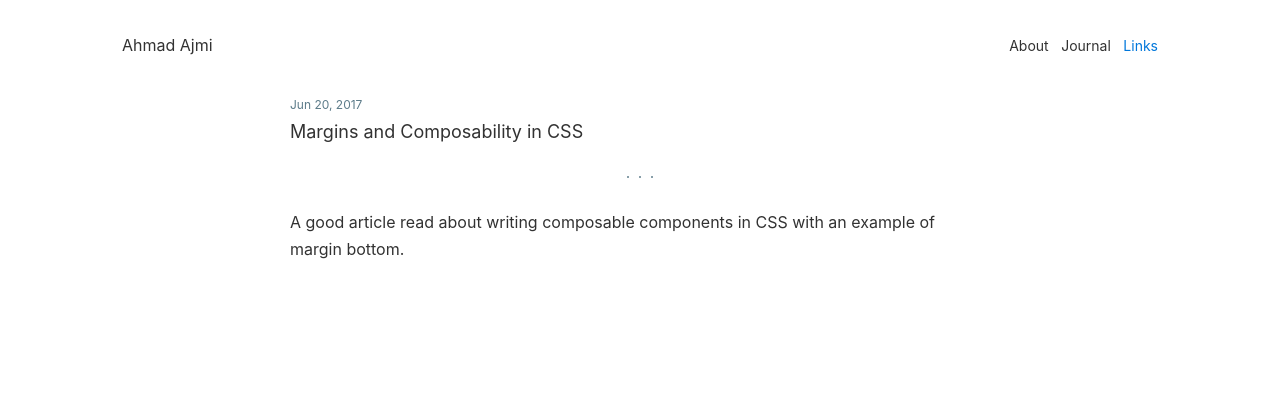
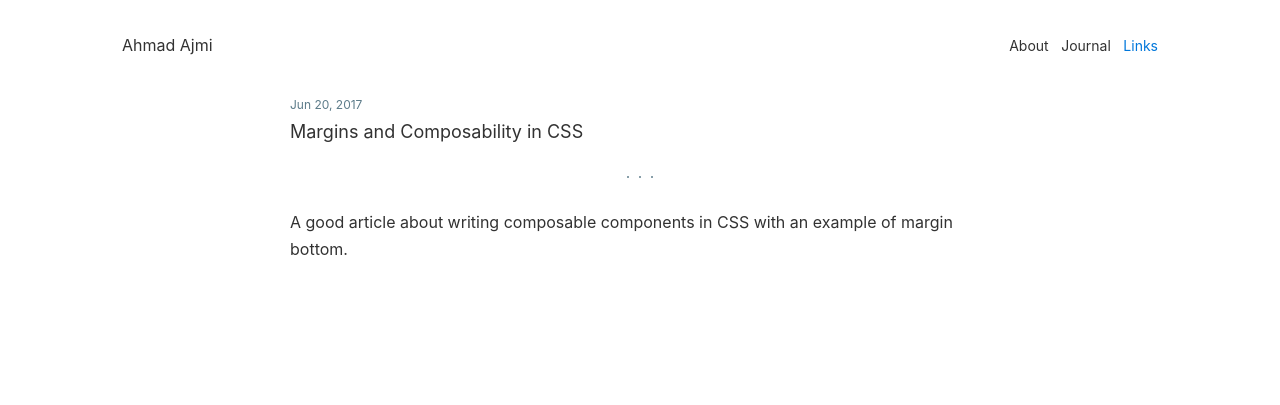
Before and after one commit to ahmadajmi/ahmadajmi.github.io, a Jekyll site: the page built from _links/margins-and-composability-in-css.md, in a window 1280 px wide. Shown: the top 405 px of the page. Built offline with Jekyll 4.4.1, drawn with Linux system fonts in a browser that asks for light colours; some web fonts are replaced.

```diff
--- a/_links/margins-and-composability-in-css.md
+++ b/_links/margins-and-composability-in-css.md
@@ -5,4 +5,4 @@ link: http://giuseppegurgone.com/margins-and-composability-in-css#context-and-de
 date: '2017-06-20 08:25:16'
 ---
 
-A good article read about writing composable components in CSS with an example of margin bottom.
+A good article about writing composable components in CSS with an example of margin bottom.
```
Also changed, not shown: _links/web-launch-checklist.md (added, +8 -0 lines).
